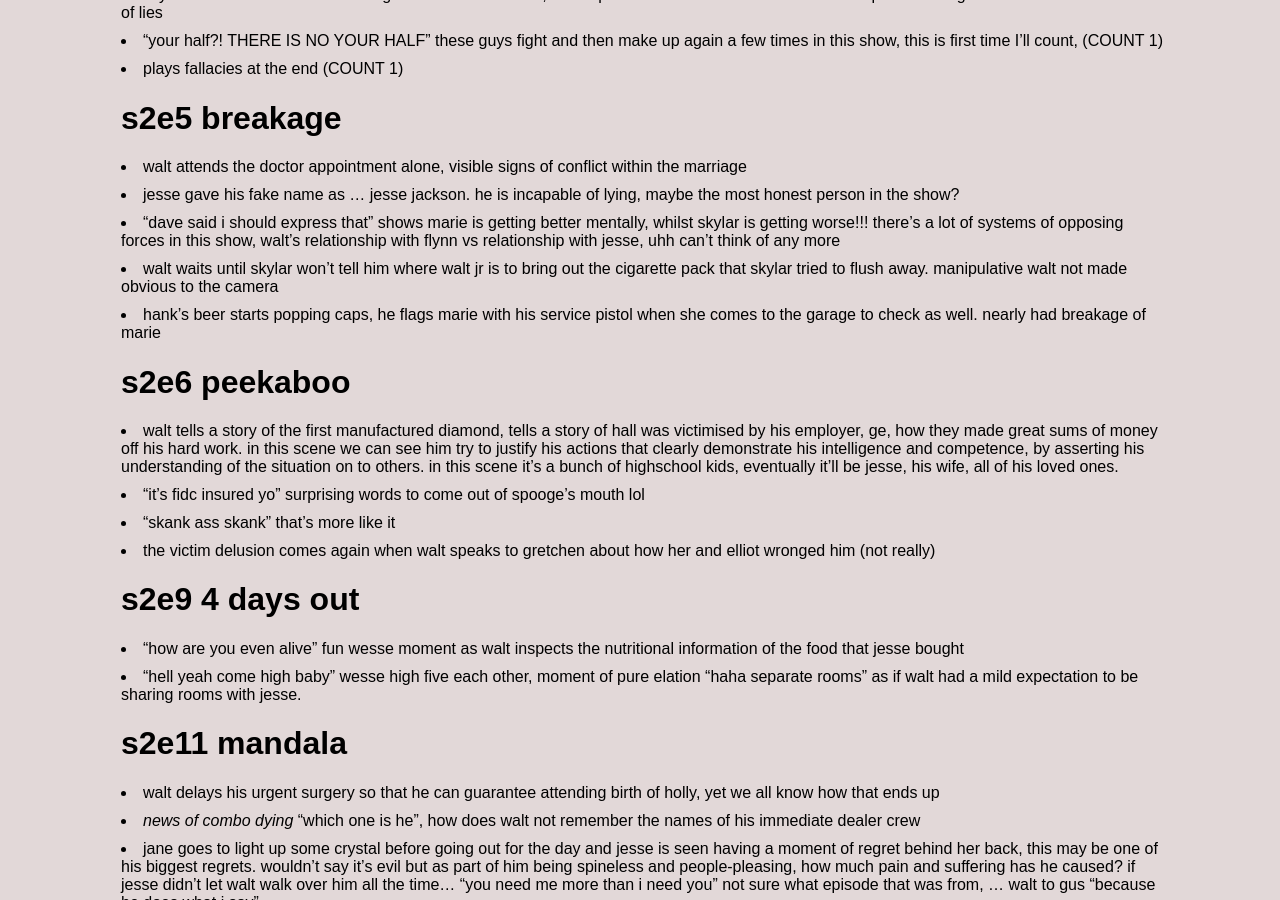
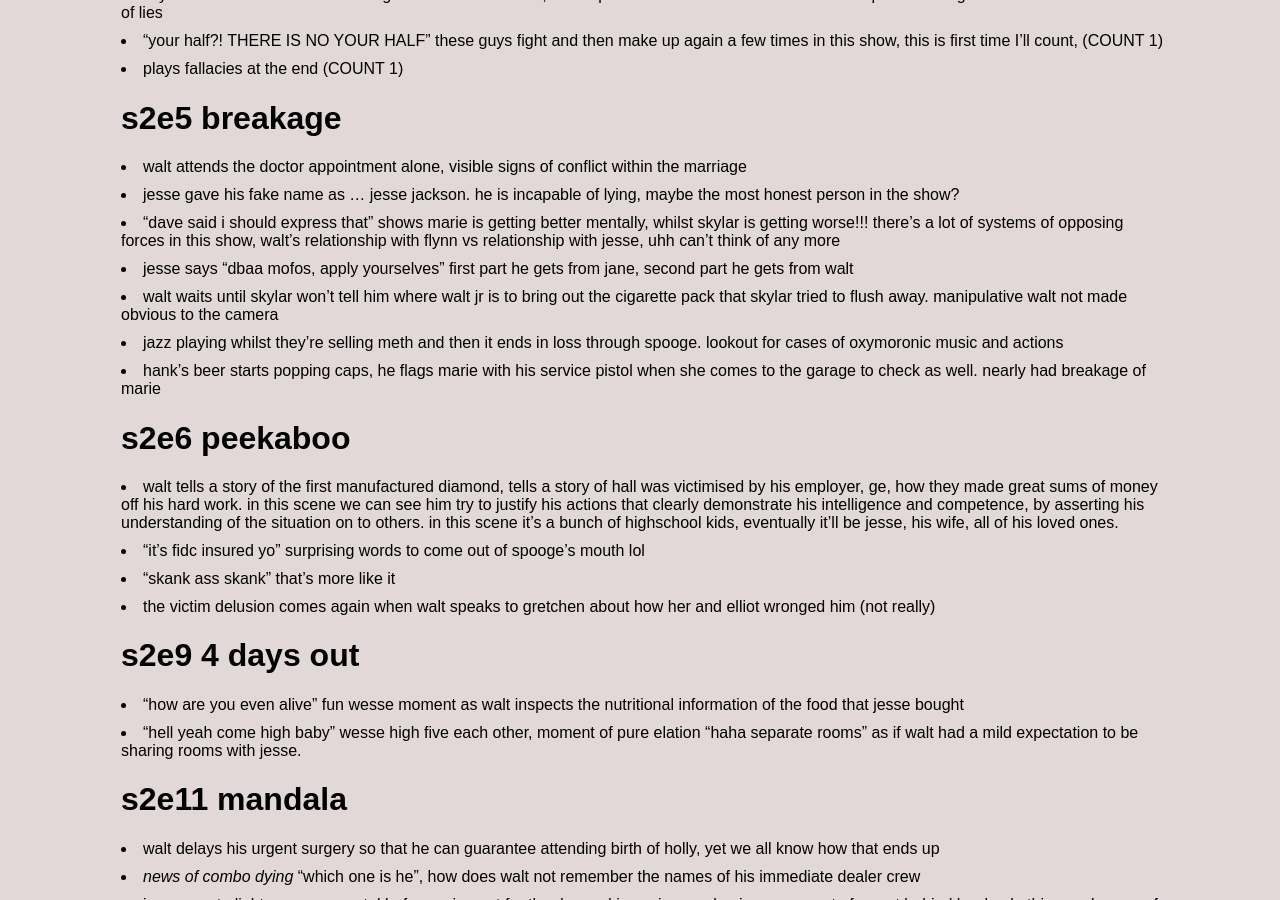
Before and after one commit to jsbaasi/jsbaasi.github.io, a Jekyll site: the page built from _posts/2026-06-08-breaking-bad-episodes.md, in a window 1280 px wide and 900 px high, scrolled down 1708 px. Built offline with Jekyll 4.4.1, drawn with Linux system fonts in a browser that asks for light colours.

Commit message:
vault backup: 2026-07-09 11:21:34

```diff
--- a/_posts/2026-06-08-breaking-bad-episodes.md
+++ b/_posts/2026-06-08-breaking-bad-episodes.md
@@ -41,7 +41,9 @@ permalink: /breaking-bad/
 - walt attends the doctor appointment alone, visible signs of conflict within the marriage
 - jesse gave his fake name as ... jesse jackson. he is incapable of lying, maybe the most honest person in the show?
 - "dave said i should express that" shows marie is getting better mentally, whilst skylar is getting worse!!! there's a lot of systems of opposing forces in this show, walt's relationship with flynn vs relationship with jesse, uhh can't think of any more
+- jesse says "dbaa mofos, apply yourselves" first part he gets from jane, second part he gets from walt
 - walt waits until skylar won't tell him where walt jr is to bring out the cigarette pack that skylar tried to flush away. manipulative walt not made obvious to the camera
+- jazz playing whilst they're selling meth and then it ends in loss through spooge. lookout for cases of oxymoronic music and actions
 - hank's beer starts popping caps, he flags marie with his service pistol when she comes to the garage to check as well. nearly had breakage of marie
 # s2e6 peekaboo
 - walt tells a story of the first manufactured diamond, tells a story of hall was victimised by his employer, ge, how they made great sums of money off his hard work. in this scene we can see him try to justify his actions that clearly demonstrate his intelligence and competence, by asserting his understanding of the situation on to others. in this scene it's a bunch of highschool kids, eventually it'll be jesse, his wife, all of his loved ones.
```
